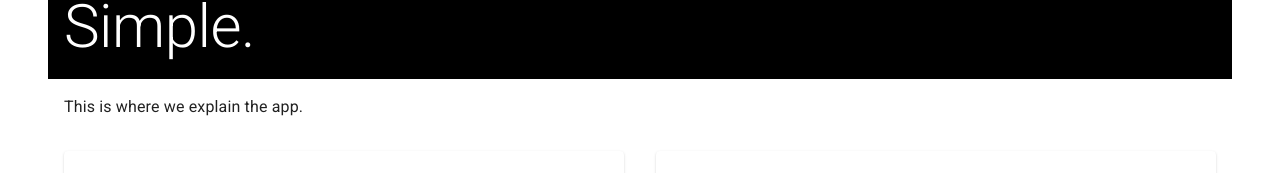
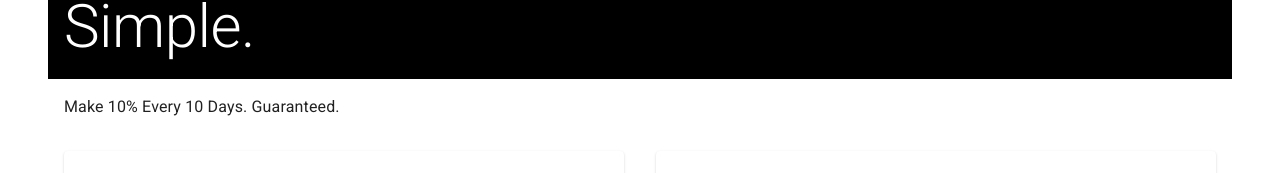
Before and after one commit to qbit-0/autoarbs, a React (Create React App) app in the folder autoarbs/: page / in a window 1280 px wide. Shown: the part 337-510 px from the top of the page. Built offline with nearby package versions, Linux system fonts and the light colour scheme.

Commit message:
Change some text

```diff
--- a/autoarbs/src/components/pages/AboutPage.tsx
+++ b/autoarbs/src/components/pages/AboutPage.tsx
@@ -42,7 +42,7 @@ const AboutPage = (props: Props) => {
           </Grid>
           <Grid xs={12}>
             <Typography variant="body1">
-              This is where we explain the app.
+              Make 10% Every 10 Days. Guaranteed.
             </Typography>
           </Grid>
           {userData ? (
```
